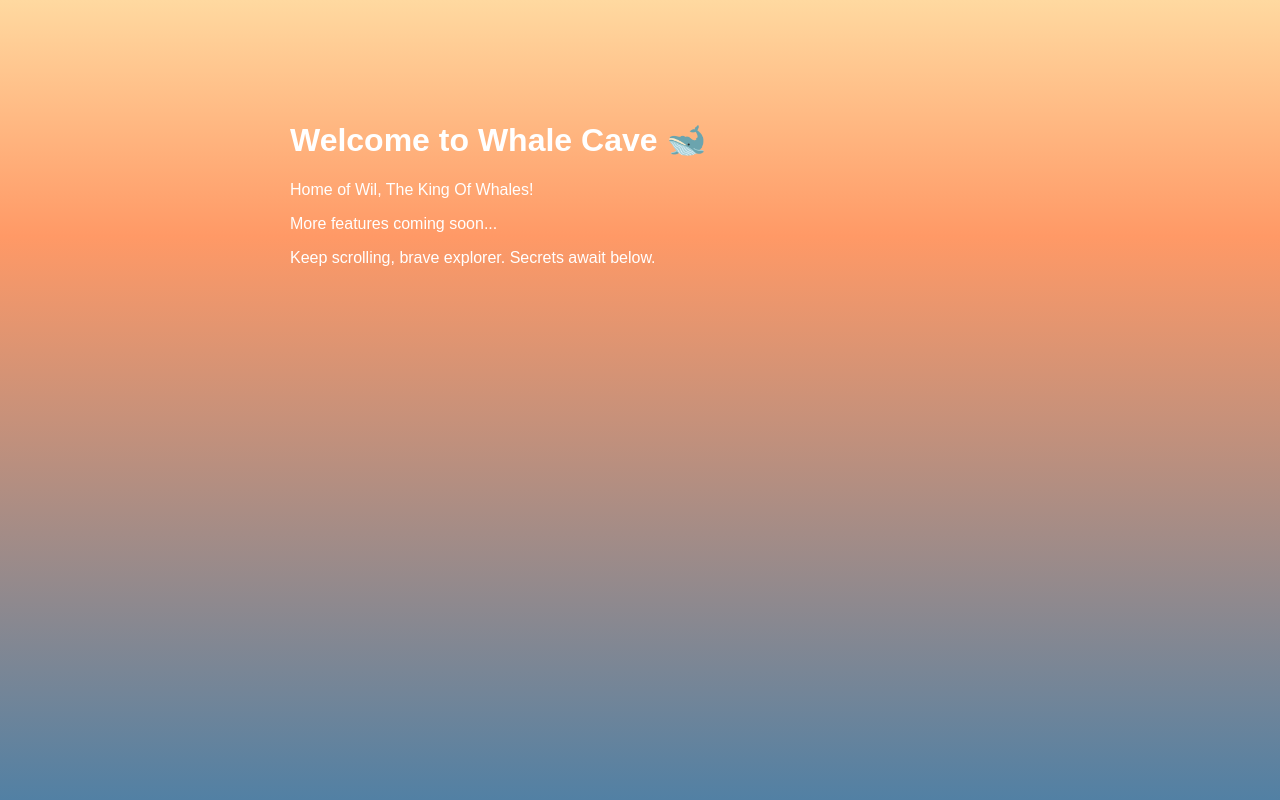
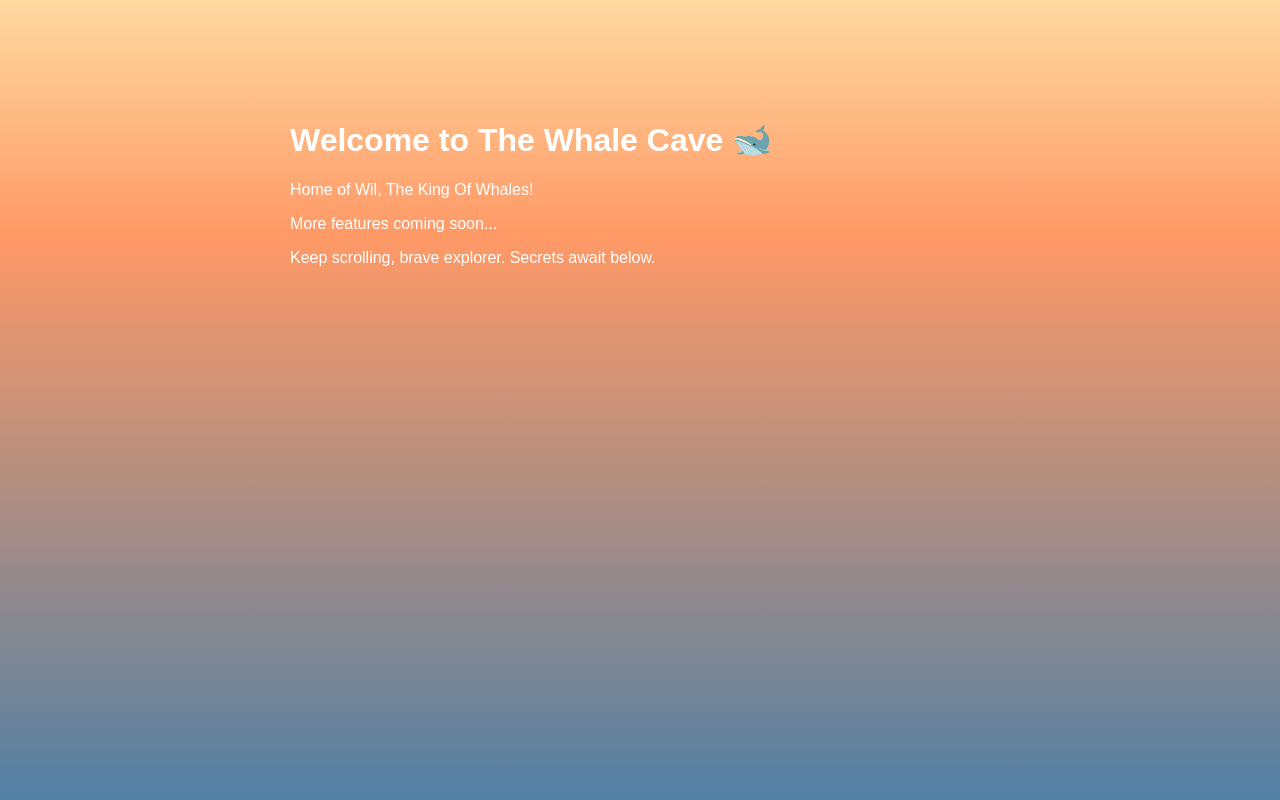
Before and after one commit to TheKingOfWhales/The-Whale-Cave, a plain HTML site: page index.html in a window 1280 px wide. Shown: the top 800 px of the page. Drawn offline with Linux system fonts and the light colour scheme.

Commit message:
Update index.html

```diff
--- a/index.html
+++ b/index.html
@@ -4,12 +4,16 @@
 <head>
   <meta charset="UTF-8" />
   <meta name="viewport" content="width=device-width, initial-scale=1.0" />
-  <title>King of Whales</title>
+  <title>The Whale Cave</title>
   <link rel="stylesheet" href="style.css" />
 </head>
 <body>
+   <!-- The big background layer -->
+  <div class="gradient-bg"></div>
+
+   <!-- The content floats on top -->
   <div class="content">
-    <h1>Welcome to Whale Cave 🐋</h1>
+    <h1>Welcome to The Whale Cave 🐋</h1>
     <p>Home of Wil, The King Of Whales!</p>
     <p>More features coming soon...</p>
     <p style="margin-bottom: 2000px;">Keep scrolling, brave explorer. Secrets await below.</p>
```
